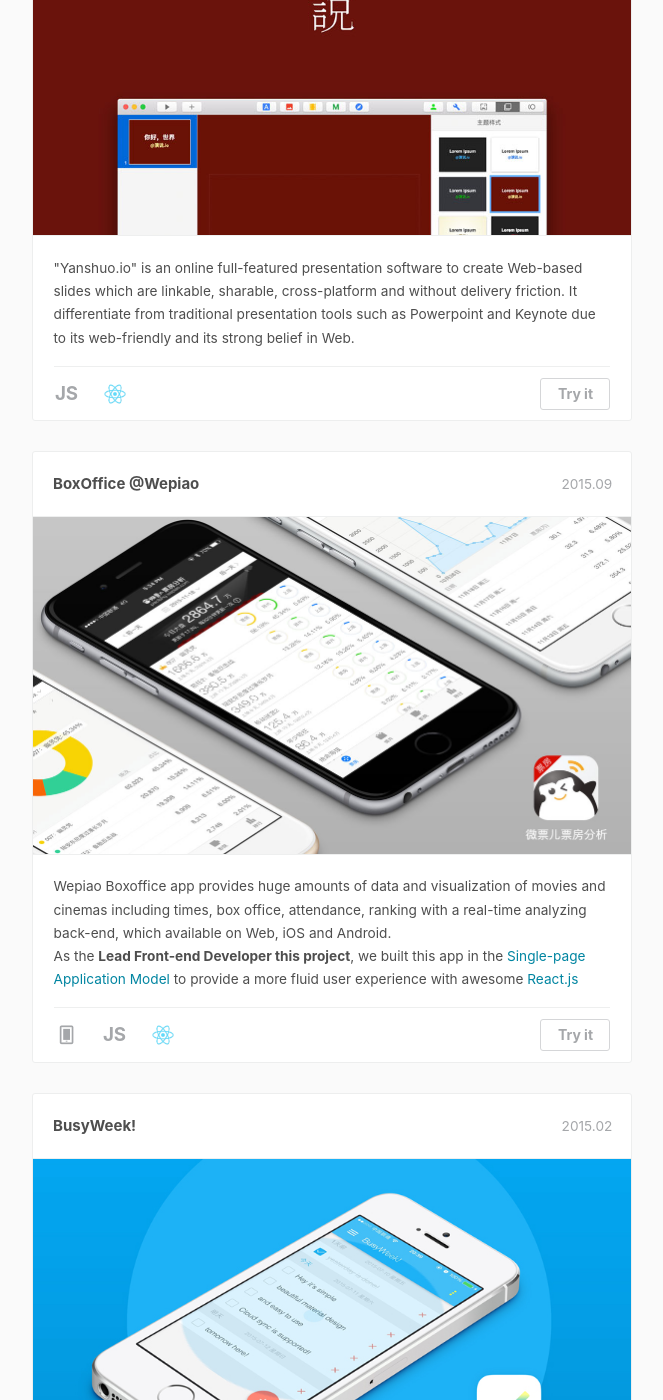
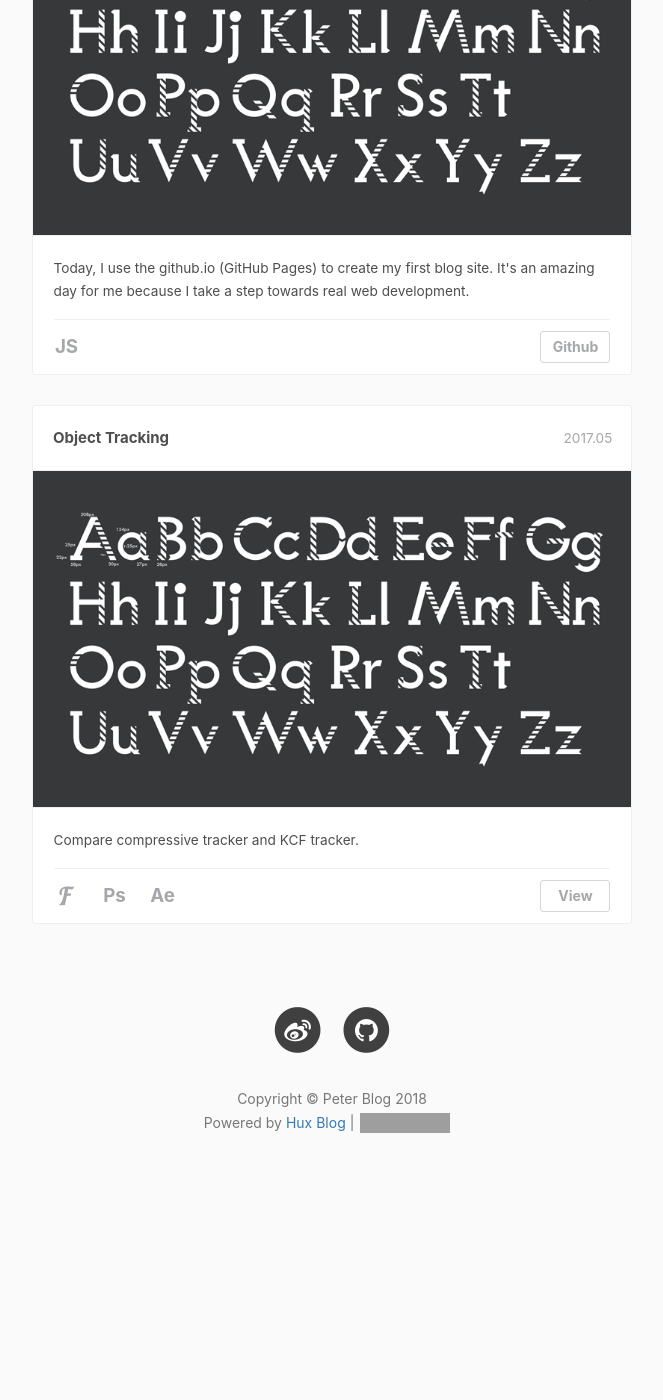
Before and after one commit to hengzZ/hengzZ.github.io, a Jekyll site: the page built from portfolio/index.html, in a window 1280 px wide and 1400 px high, scrolled down 545 px. Shown: the whole window, without its empty margins (308-971 px from the left). Built offline with Jekyll 4.4.1, drawn with Linux system fonts in a browser that asks for light colours; nearby versions of some CDN libraries; comment, search, counter and statistics services are not loaded; after the commit the page ends 1769 px from its top, so only the background shows below that; some of the changed text lies outside the part shown; grey boxes are pictures that could not be loaded.

Commit message:
portfolio

```diff
--- a/portfolio/index.html
+++ b/portfolio/index.html
@@ -3,192 +3,56 @@
 layout: default
 ---
 
-<!DOCTYPE html>
+<!doctype html>
 <html class="no-js">
 <head>
-		<meta charset="UTF-8" />
+    <meta charset="UTF-8"/>
     <meta http-equiv="X-UA-Compatible" content="IE=edge,chrome=1">
     <meta name="viewport" content="width=device-width, initial-scale=1.0">
-		<title>Hux - Timeline</title>
-		<link rel="stylesheet" type="text/css" href="css/timeline.css" />
+    <title>志恒 - Timeline</title>
+    <link rel="stylesheet" type="text/css" href="css/timeline.css"/>
     <script src="js/modernizr.custom.js"></script>
 </head>
 <body>
 <div class="container" style="margin:0;padding:0;width:100%;">
     <header>
-				<img width="175" height="175" style="border-radius:50%;" src="/img/avatar-hux-ny.jpg">
-				<h1>Hux</h1>
+        <img width="175" height="175" style="border-radius:50%;" src="/img/profile-picture.jpg">
+        <h1>志恒</h1>
     </header>
     <div class="main">
         <ul class="cbp_tmtimeline">
             <li>
                 <div class="cbp_tmlabel">
-							<h2 id="boxoffice">Yanshuo.io (演说.io)</h2>
-							<time>2016.06</time>
-							<img src="images/work-yanshuo.jpg">
+                    <h2 id="myblog">My First Blog Site</h2>
+                    <time>2018.12</time>
+                    <img src="images/work-puzzle.png">
                     <ul>
                         <li>
-									"Yanshuo.io" is an online full-featured presentation software to create Web-based slides which are linkable, sharable, cross-platform and without delivery friction. It differentiate from traditional presentation tools such as Powerpoint and Keynote due to its web-friendly and its strong belief in Web.
+                            Today, I use the github.io (GitHub Pages) to create my first blog site. It's an amazing day
+                            for me because I take a step towards real web development.
                         </li>
                         <li class="skill">
                             <span><b>JS</b></span>
                             <span class="i-react"></span>
-									<span class="link"><a target="_blank" href="https://yanshuo.io">Try it</a></span>
+                            <span class="link"><a target="_blank" href="http://github.com/hengzZ/hengzZ.github.io">Github</a></span>
                         </li>
                     </ul>
                 </div>
             </li>
             <li>
                 <div class="cbp_tmlabel">
-							<h2 id="boxoffice">BoxOffice @Wepiao</h2>
-							<time>2015.09</time>
-							<img src="images/work-wepiao-bo.jpg">
+                    <h2 id="kcftracker">Object Tracking</h2>
+                    <time>2017.05</time>
+                    <img src="images/work-puzzle.png">
                     <ul>
                         <li>
-									Wepiao Boxoffice app provides huge amounts of data and visualization of movies and cinemas including times, box office, attendance, ranking with a real-time analyzing back-end, which available on Web, iOS and Android.<br> As the <b>Lead Front-end Developer this project</b>, we built this app in the <a href="https://en.wikipedia.org/wiki/Single-page_application">Single-page Application Model</a> to provide a more fluid user experience with awesome <a href="http://facebook.github.io/react/">React.js</a>
+                            Compare compressive tracker and KCF tracker.
                         </li>
-								<li class="skill">
-									<span class="cbp_tmicon-phone"></span>
-									<span><b>JS</b></span>
-									<span class="i-react"></span>
-									<span class="link"><a target="_blank" href="http://piaofang.wepiao.com">Try it</a></span>
-								</li>
-							</ul>
-						</div>
-					</li>
-					<li>
-						<div class="cbp_tmlabel">
-							<h2 id="busyweek">BusyWeek!</h2>
-							<time>2015.02</time>
-							<img src="images/work-busyweek.jpg">
-							<ul>
-								<li>
-									BusyWeek! is a time-based Todo application, available on Web and Apple App Store, which also support the backup and restore to and from the cloud.<br>
-									It's material-designed, truly responsive across platforms and based on modern web technologies including HTML5, CSS3, Sass and powerful <a href="http://vuejs.org">Vue.js</a>.
-								</li>
-								<li class="skill">
-									<span class="cbp_tmicon-phone"></span>
-									<span><b>JS</b></span>
-									<span class="i-vue"></span>
-									<span class="link"><a target="_blank" href="http://huangxuan.me/BusyWeek/dist/">Try it</a></span>
-								</li>
-							</ul>
-						</div>
-					</li>
-					<li>
-						<div class="cbp_tmlabel">
-							<h2>Alitrip.com @Alibaba</h2>
-							<time>2014 - 2015</time>
-							<img src="images/intern-alitrip.jpg">
-							<ul>
-								<li>
-									Alitrip, formerly Taobao Travel, is one of the biggest platform for China's online travel sector, on which there has over 10,000 merchants providing airplane tickets, vacation packages, hotel booking services, visa application services and tour guide services.<br>
-									As a <b>Intern Front-End Engineer</b>, I provided mobile-web and hybrid-apps development for our online travel business. Besides, I  contribute to performance, UI rendering optimization and CSS library.
-								</li>
-								<li class="skill">
-									<span class="cbp_tmicon-phone"></span>
-									<span><b>JS</b></span>
-									<a href="https://github.com/kissyteam/kissy"><span class="i-kissy"></span></a>
-									<span class="link"><a target="_blank" href="http://alitrip.com">alitrip.com</a></span>
-								</li>
-							</ul>
-						</div>
-					</li>
-					<!--<li>
-						<div class="cbp_tmlabel">
-							<h2>SENOVA WebApp</h2>
-							<img src="images/senova.jpg">
-							<ul>
-								<li>《多媒体交互设计一》结课作业，以北汽“绅宝”为目标品牌，iPad 为主要平台进行的 App 设计，旨在用一种可交互的方式介绍“绅宝”车型。完全采用 Html5 技术开发，可添加至主屏幕离线运行。着力于触控交互体验的优化与优雅的动画设计。</li>
-								<li>Responsible : Front-End，Interaction，Product</li>
-								<li>Partner : ZOE-张瑜</li>
-								<li class="skill">
-									<span class="cbp_tmicon-html"></span>
-									<span class="fa fa-css3"></span>
-									<span><b>JS</b></span>
-									<span class="link"><a target="_blank" href="http://huangxuan.me/senova/">Link</a></span>
-								</li>
-							</ul>
-						</div>
-					</li>-->
-					<li>
-						<div class="cbp_tmlabel">
-							<h2 id="hslider">jQuery.HSlider</h2>
-							<time>2013.10</time>
-							<img src="images/work-hslider.jpg">
-							<ul>
-								<li>
-									HSlider, a full-page scrolling, touch-friendly jQuery slider plugin for mobile and modern desktop browser only. All its animations are powered by CSS3 with GPU acceleration and URL sharing with hash is supported.
-								</li>
-								<li class="skill">
-									<span class="fa fa-css3"></span>
-									<span><b>JS</b></span>
-									<span class="i-jquery"></span>
-									<span class="link"><a target="_blank" href="https://github.com/Huxpro/jquery.HSlider">Github</a></span>
-								</li>
-							</ul>
-						</div>
-					</li>
-					<li>
-						<div class="cbp_tmlabel">
-							<h2>《真相不止一个》</h2>
-							<time>2013.10</time>
-							<img src="images/work-truth.jpg">
-							<ul>
-								<li>Motion Graphic Design, powered by Adobe After Effect and cooperate with amazing artist <a href="https://www.behance.net/psychofish">@Psycho_fish</a></li>
-								<li class="skill">
-									<span><b>Ae</b></span>
-									<span class="cbp_tmicon-video"></span>
-									<span class="link"><a target="_blank" href="http://www.tudou.com/programs/view/Xa-pGW55N4g/">View</a></span>
-								</li>
-							</ul>
-						</div>
-					</li>
-					<li>
-						<div class="cbp_tmlabel">
-							<h2>Intern @LxU Studio</h2>
-							<time>2013.06 - 08</time>
-							<img src="images/intern-lxu.jpg">
-							<ul>
-								<li>
-									As a <b>Intern Motion Graphic Designer</b>, I participated in several creative advertising virus videos for our clients including Baidu and Continental.
-								</li>
-								<li class="skill">
-									<span><b>Ae</b></span>
-									<span class="cbp_tmicon-video"></span>
-									<span class="link"><a target="_blank" href="http://weibo.com/lxustudio">@LxU</a></span>
-								</li>
-							</ul>
-						</div>
-					</li>
-					<li>
-						<div class="cbp_tmlabel">
-							<h2>Puzzled Hybrid</h2>
-							<time>2013.06</time>
-							<img src="images/work-puzzle.png">
-							<ul>
-								<li> This font is parts of the course work of <b>Design Basis</b>, which mix Serif fonts, Sans-serif fonts and...zebra-stripe! Why I design it like that is still a puzzle to me, and the intro video is available below.
                         <li class="skill">
                             <span class="cbp_tmicon-font"></span>
                             <span><b>Ps</b></span>
                             <span><b>Ae</b></span>
-									<span class="link"><a target="_blank" href="http://www.tudou.com/programs/view/DtG8SaFAoXU/">View</a></span>
-								</li>
-							</ul>
-						</div>
-					</li>
-					<li>
-						<div class="cbp_tmlabel">
-							<h2>Home - UI Design</h2>
-							<time>2012.11</time>
-							<img src="images/work-uihome.jpg">
-							<ul>
-								<li>
-									Participated in the students team with Huang Yi and Nie Ruijie as the UI Motion Designer. Won the first prize in 7th national IT application competition
-								</li>
-								<li class="skill">
-									<span><b>Fl</b></span>
-									<span class="link"><a target="_blank" href="http://animation.cuc.edu.cn/2c90943227f186ba0127f18a7ff10009/view/394">News</a></span>
+                            <span class="link"><a target="_blank" href="http://github.com/hengzZ/tracking">View</a></span>
                         </li>
                     </ul>
                 </div>
```
Also changed, not shown: portfolio/images/hux_avatar.png (deleted), portfolio/images/intern-alitrip.jpg (deleted), portfolio/images/intern-lxu.jpg (deleted), portfolio/images/logo-jquery.png (deleted), portfolio/images/logo-kissy.png (deleted), portfolio/images/logo-react.png (deleted), portfolio/images/logo-vue.png (deleted), portfolio/images/newmedia.jpg (deleted), portfolio/images/senova.jpg (deleted), portfolio/images/work-busyweek.jpg (deleted), portfolio/images/work-hslider.jpg (deleted), portfolio/images/work-truth.jpg (deleted), portfolio/images/work-uihome.jpg (deleted), portfolio/images/work-wepiao-bo.jpg (deleted), 1 more files. Lines whose indentation alone changed are shown as unchanged.
